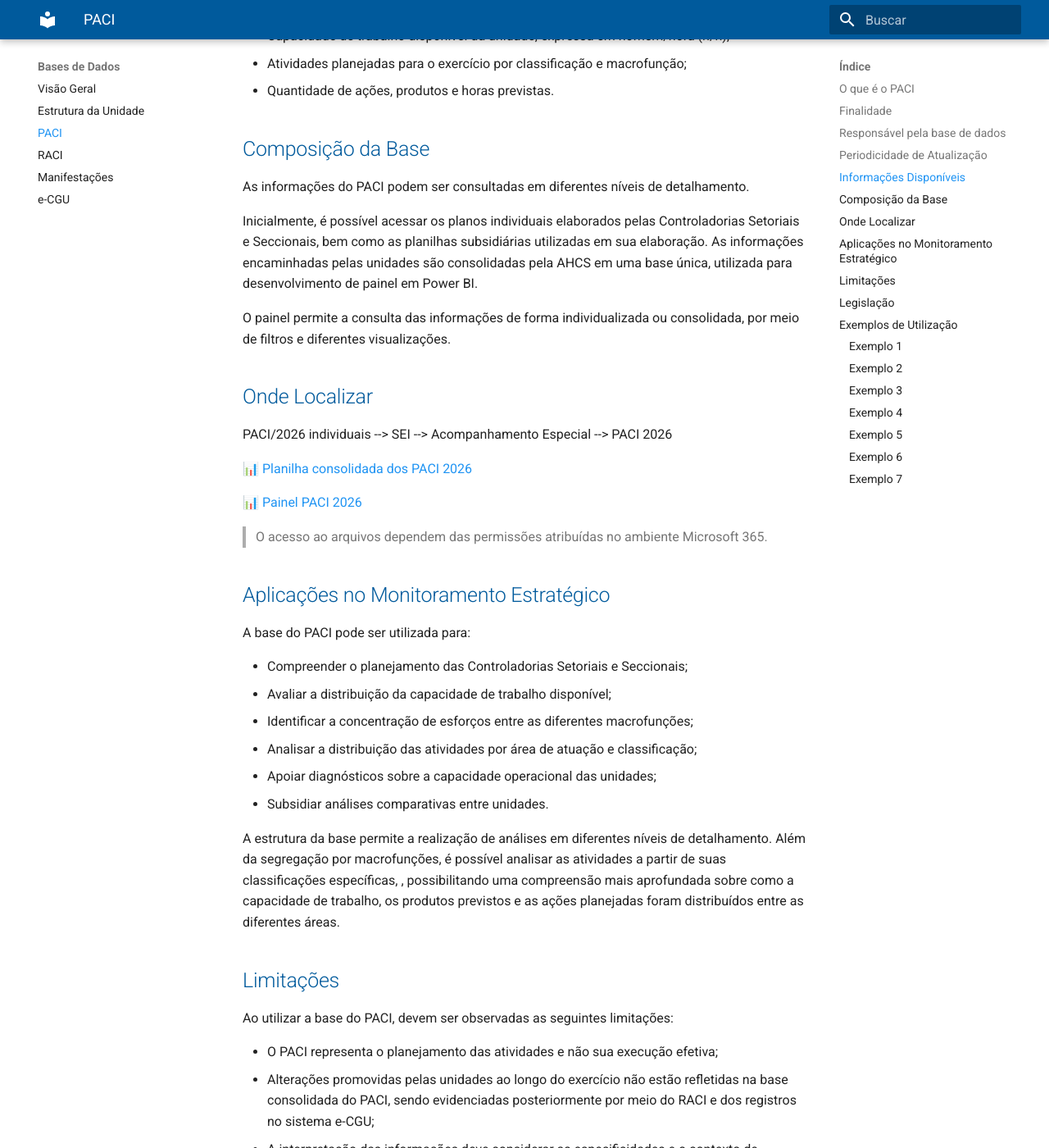
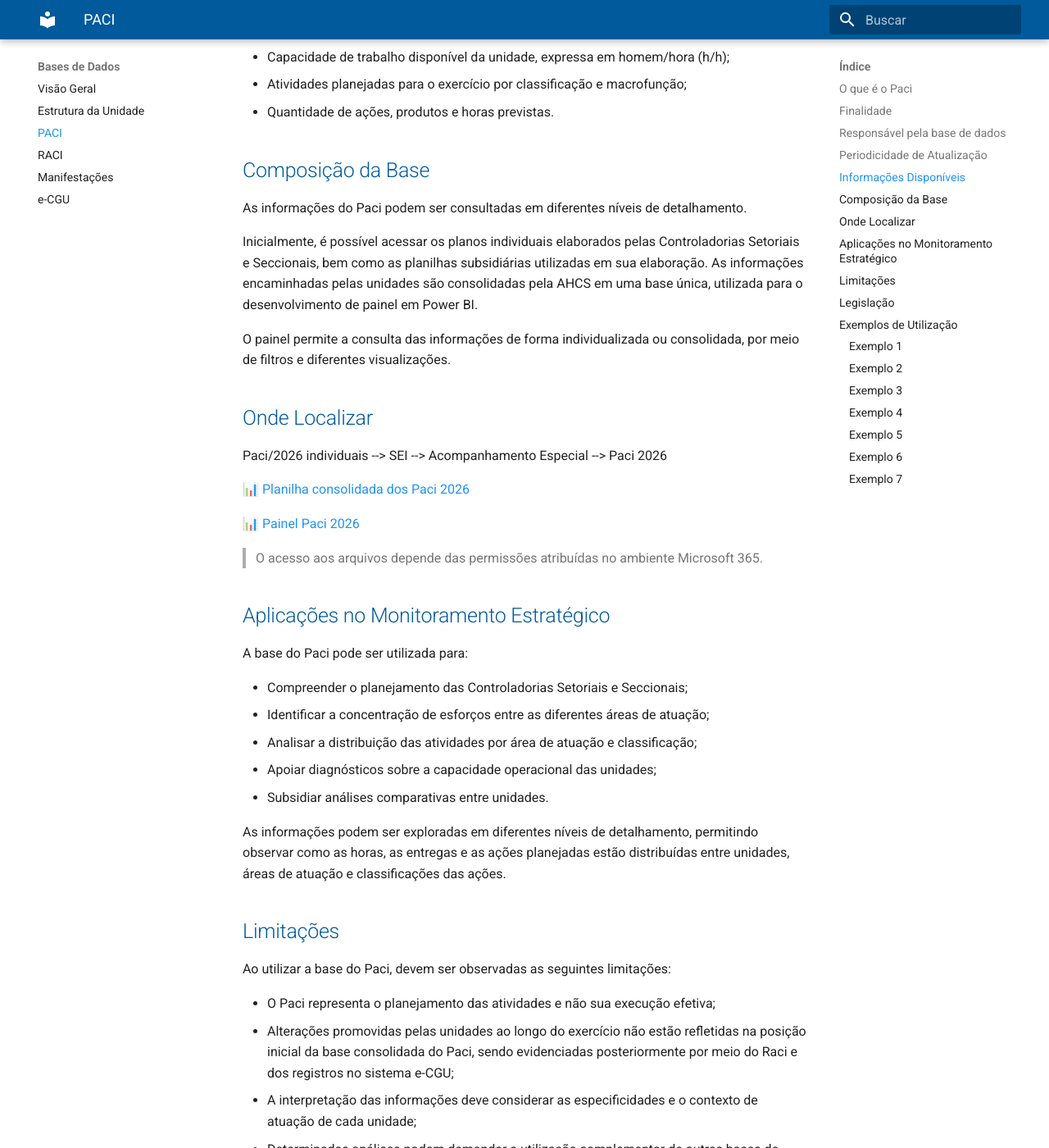
Before and after one commit to CGEMG-AHCS/guia-monitoramento-estrategico, an MkDocs documentation site: the page built from docs/bases-dados/paci.md, in a window 1280 px wide and 1400 px high, scrolled down 1576 px. Shown: the whole window at 82% size. Built offline with MkDocs 1.6.1 and Material for MkDocs 9.7.7, drawn with Linux system fonts in a browser that asks for light colours; some of the changed text lies outside the part shown.

Commit message:
Update paci.md

```diff
--- a/docs/bases-dados/paci.md
+++ b/docs/bases-dados/paci.md
@@ -1,6 +1,6 @@
 # Plano de Atividades de Controle Interno (Paci)
 
-## O que é o PACI
+## O que é o Paci
 
 O Plano de Atividades de Controle Interno (Paci) é o instrumento de planejamento anual utilizado pelas Controladorias Setoriais e Seccionais para definir os trabalhos prioritários a serem executados em cada exercício.
 
@@ -12,7 +12,7 @@ Complementarmente, a AHCS encaminha anualmente as diretrizes específicas emanad
 
 ## Finalidade
 
-Para a AHCS, o PACI constitui uma importante fonte de informação sobre as atividades planejadas pelas Cset/Csec. A consolidação dos planos permite compreender as prioridades definidas para o exercício, a distribuição das atividades entre as diferentes áreas de atuação do controle interno, a alocação da capacidade de trabalho disponível e a aderência das ações previstas às diretrizes e prioridades estabelecidas pela CGE.
+Para a AHCS, o Paci constitui uma importante fonte de informação sobre as atividades planejadas pelas Cset/Csec. A consolidação dos planos permite compreender as prioridades definidas para o exercício, a distribuição das atividades entre as diferentes áreas de atuação do controle interno, a alocação da capacidade de trabalho disponível e a aderência das ações previstas às diretrizes e prioridades estabelecidas pela CGE.
 
 As informações podem ser analisadas de forma individualizada, considerando a realidade de cada Controladoria, ou de forma consolidada, possibilitando uma visão abrangente do planejamento das unidades descentralizadas.
 
@@ -26,7 +26,7 @@ A Assessoria de Harmonização é responsável pelo recebimento e pela consolida
 
 A base possui periodicidade de atualização anual, acompanhando o ciclo de elaboração do Plano de Atividades de Controle Interno.
 
-Eventuais alterações promovidas pelas Cset/Csec ao longo do exercício, decorrentes de demandas extraordinárias ou readequações do planejamento, não são refletidas na base consolidada do PACI, sendo registradas e evidenciadas posteriormente no Relatório de Atividades de Controle Interno (RACI).
+Eventuais alterações promovidas pelas Cset/Csec ao longo do exercício, decorrentes de demandas extraordinárias ou readequações do planejamento, não são refletidas na posição inicial da base consolidada do Paci, sendo registradas e evidenciadas posteriormente no Relatório de Atividades de Controle Interno (Raci) e em sistemas institucionais utilizados para seu acompanhamento, a exemplo do e-CGU.
 
 ## Informações Disponíveis
 
@@ -39,42 +39,41 @@ Entre as principais informações disponíveis destacam-se:
 
 ## Composição da Base
 
-As informações do PACI podem ser consultadas em diferentes níveis de detalhamento.
+As informações do Paci podem ser consultadas em diferentes níveis de detalhamento.
 
-Inicialmente, é possível acessar os planos individuais elaborados pelas Controladorias Setoriais e Seccionais, bem como as planilhas subsidiárias utilizadas em sua elaboração. As informações encaminhadas pelas unidades são consolidadas pela AHCS em uma base única, utilizada para desenvolvimento de painel em Power BI.
+Inicialmente, é possível acessar os planos individuais elaborados pelas Controladorias Setoriais e Seccionais, bem como as planilhas subsidiárias utilizadas em sua elaboração. As informações encaminhadas pelas unidades são consolidadas pela AHCS em uma base única, utilizada para o desenvolvimento de painel em Power BI.
 
 O painel permite a consulta das informações de forma individualizada ou consolidada, por meio de filtros e diferentes visualizações.
 
 ## Onde Localizar
 
-PACI/2026 individuais --> SEI --> Acompanhamento Especial --> PACI 2026
+Paci/2026 individuais --> SEI --> Acompanhamento Especial --> Paci 2026
 
-📊 [Planilha consolidada dos PACI 2026](https://cecad365.sharepoint.com/:x:/r/sites/HarmonizaoCGE/Documentos%20Compartilhados/General/1%20-%20Coordenar%20Planejamento%20Anual%20Cset-Csec/Paci%202026/Consolida%C3%A7%C3%A3o%20do%20Paci%202026/01%20Consolida%C3%A7%C3%A3o%20Paci%202026_painel.xlsx?d=wd4ab5f25c8d34477bd95baa9c697f519&csf=1&web=1&e=sOTDue)
+📊 [Planilha consolidada dos Paci 2026](https://cecad365.sharepoint.com/:x:/r/sites/HarmonizaoCGE/Documentos%20Compartilhados/General/1%20-%20Coordenar%20Planejamento%20Anual%20Cset-Csec/Paci%202026/Consolida%C3%A7%C3%A3o%20do%20Paci%202026/01%20Consolida%C3%A7%C3%A3o%20Paci%202026_painel.xlsx?d=wd4ab5f25c8d34477bd95baa9c697f519&csf=1&web=1&e=sOTDue)
 
 
-📊 [Painel PACI 2026](https://cecad365.sharepoint.com/:u:/r/sites/HarmonizaoCGE/Documentos%20Compartilhados/General/1%20-%20Coordenar%20Planejamento%20Anual%20Cset-Csec/Paci%202026/Consolida%C3%A7%C3%A3o%20do%20Paci%202026/Painel/Planejamento%202026%20-%20Paci.pbix?d=wbab063ed9a0f4c70a7fcacb38c5694d5&csf=1&web=1&e=qxAPJY)
+📊 [Painel Paci 2026](https://cecad365.sharepoint.com/:u:/r/sites/HarmonizaoCGE/Documentos%20Compartilhados/General/1%20-%20Coordenar%20Planejamento%20Anual%20Cset-Csec/Paci%202026/Consolida%C3%A7%C3%A3o%20do%20Paci%202026/Painel/Planejamento%202026%20-%20Paci.pbix?d=wbab063ed9a0f4c70a7fcacb38c5694d5&csf=1&web=1&e=qxAPJY)
 
-> O acesso ao arquivos dependem das permissões atribuídas no ambiente Microsoft 365.
+> O acesso aos arquivos depende das permissões atribuídas no ambiente Microsoft 365.
 
 ## Aplicações no Monitoramento Estratégico
 
-A base do PACI pode ser utilizada para:
+A base do Paci pode ser utilizada para:
 
 - Compreender o planejamento das Controladorias Setoriais e Seccionais;
-- Avaliar a distribuição da capacidade de trabalho disponível;
-- Identificar a concentração de esforços entre as diferentes macrofunções;
+- Identificar a concentração de esforços entre as diferentes áreas de atuação;
 - Analisar a distribuição das atividades por área de atuação e classificação;
 - Apoiar diagnósticos sobre a capacidade operacional das unidades;
 - Subsidiar análises comparativas entre unidades.
 
-A estrutura da base permite a realização de análises em diferentes níveis de detalhamento. Além da segregação por macrofunções, é possível analisar as atividades a partir de suas classificações específicas, , possibilitando uma compreensão mais aprofundada sobre como a capacidade de trabalho, os produtos previstos e as ações planejadas foram distribuídos entre as diferentes áreas.
+As informações podem ser exploradas em diferentes níveis de detalhamento, permitindo observar como as horas, as entregas e as ações planejadas estão distribuídas entre unidades, áreas de atuação e classificações das ações.
 
 ## Limitações
 
-Ao utilizar a base do PACI, devem ser observadas as seguintes limitações:
+Ao utilizar a base do Paci, devem ser observadas as seguintes limitações:
 
-- O PACI representa o planejamento das atividades e não sua execução efetiva;
-- Alterações promovidas pelas unidades ao longo do exercício não estão refletidas na base consolidada do PACI, sendo evidenciadas posteriormente por meio do RACI e dos registros no sistema e-CGU;
+- O Paci representa o planejamento das atividades e não sua execução efetiva;
+- Alterações promovidas pelas unidades ao longo do exercício não estão refletidas na posição inicial da base consolidada do Paci, sendo evidenciadas posteriormente por meio do Raci e dos registros no sistema e-CGU;
 - A interpretação das informações deve considerar as especificidades e o contexto de atuação de cada unidade;
 - Determinadas análises podem demandar a utilização complementar de outras bases de dados;
 - O painel consolidado não está disponível para consulta por meio de link de acesso direto, devendo ser acessado a partir do arquivo disponibilizado pela AHCS, em observância às restrições de compartilhamento e proteção das informações contidas na base.
@@ -91,11 +90,11 @@ Identificar quais Controladorias Setoriais e Seccionais concentram a maior e a m
 
 ### Exemplo 2
 
-Analisar a distribuição do planejamento entre as diferentes atividades previstas no PACI, tais como Auditoria, Correição, Transparência, Integridade e Controle Social, Capacitação e Autogestão.
+Analisar a distribuição do planejamento entre as diferentes atividades previstas no Paci, tais como Auditoria, Correição, Transparência, Integridade e Controle Social, Capacitação e Autogestão.
 
 ### Exemplo 3
 
-Identificar quais classificações concentram maior volume de horas, produtos e ações planejadas dentro de determinada macrofunção.
+Identificar quais classificações concentram maior volume de horas, produtos e ações planejadas dentro de determinada área de atuação.
 
 ### Exemplo 4
 
@@ -103,7 +102,7 @@ Comparar o perfil de planejamento entre diferentes unidades, identificando área
 
 ### Exemplo 5
 
-Analisar como a capacidade de trabalho disponível foi distribuída entre atividades, classificações e ações planejadas.
+Analisar como a capacidade de trabalho planejada foi distribuída entre atividades, classificações e ações planejadas.
 
 ### Exemplo 6
 
```
